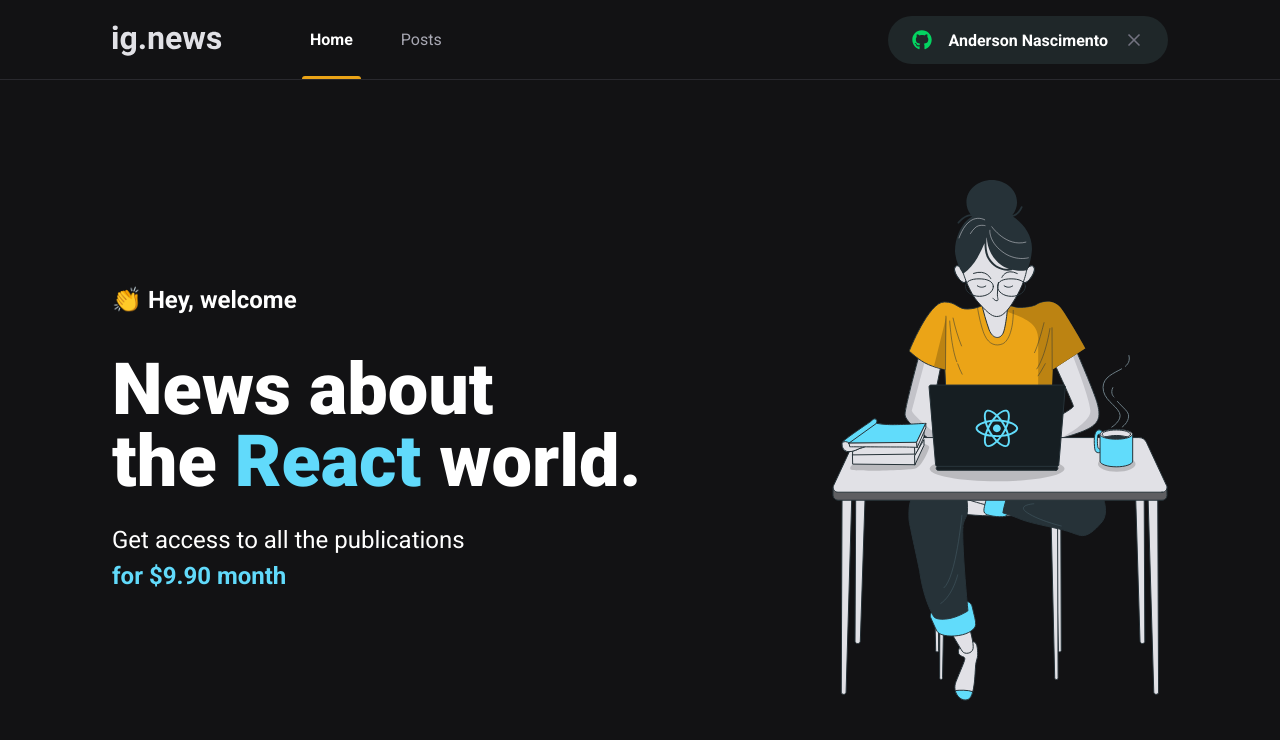
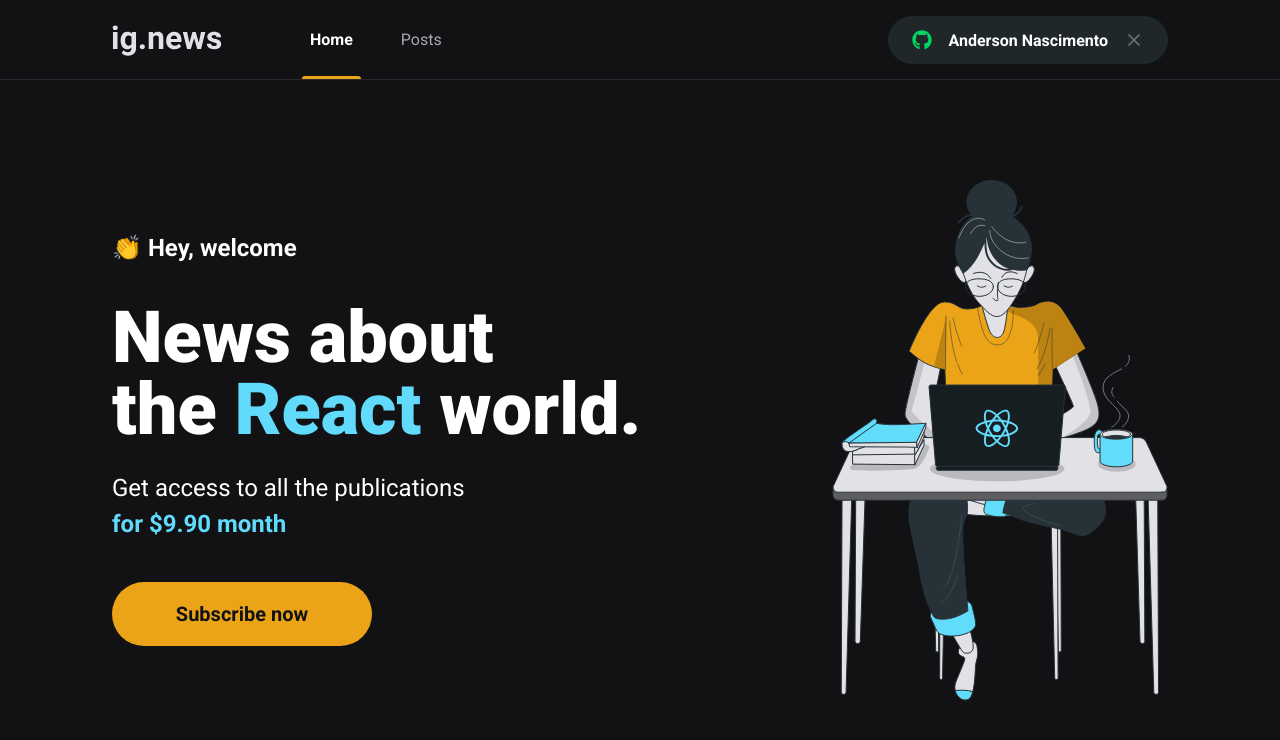
Before and after one commit to AndersonNascimentoAFSN/ig.news, a Next.js app: page / in a window 1280 px wide. Shown: the top 740 px of the page. Built offline with nearby package versions, Linux system fonts and the light colour scheme.

Commit message:
add subscribe button component in the page home

```diff
--- /dev/null
+++ b/src/components/SubscribeButton/index.tsx
@@ -0,0 +1,12 @@
+import styles from './styles.module.scss';
+
+export function SubscribeButton() {
+  return (
+    <button
+      type="button"
+      className={styles.subscribeButton}
+    >
+      Subscribe now
+    </button>
+  )
+}
--- /dev/null
+++ b/src/components/SubscribeButton/styles.module.scss
@@ -0,0 +1,18 @@
+.subscribeButton {
+  width: 260px;
+  height: 4rem;
+  border: 0;
+  border-radius: 2rem;
+  background: var(--yellow-500);
+  color: var(--gray-900);
+  font-size: 1.25rem;
+  font-weight: 700;
+  display: flex;
+  align-items: center;
+  justify-content: center;
+  transition: filter 0.2s;
+
+  &:hover {
+    filter: brightness(0.8);
+  }
+}
--- a/src/pages/home.module.scss
+++ b/src/pages/home.module.scss
@@ -38,4 +38,8 @@
       font-weight: 700;
     }
   }
+
+  button {
+    margin-top: 2.5rem;
+  }
 }
--- a/src/pages/index.tsx
+++ b/src/pages/index.tsx
@@ -1,6 +1,7 @@
 import Head from "next/head";
 import Image from "next/image";
 import avatar from "../../public/images/avatar.svg";
+import { SubscribeButton } from "../components/SubscribeButton";
 import styles from "./home.module.scss";
 
 export default function Home() {
@@ -20,6 +21,7 @@
             Get access to all the publications <br />
             <span>for $9.90 month</span>
           </p>
+          <SubscribeButton />
         </section>
 
         <Image src={avatar} alt="Girl coding" />
```
